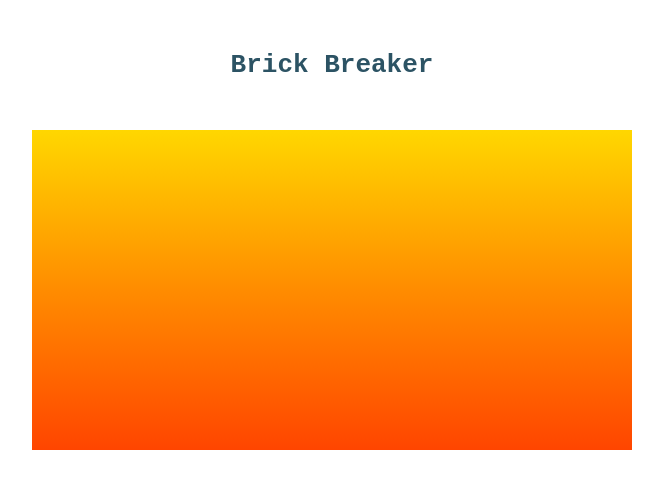
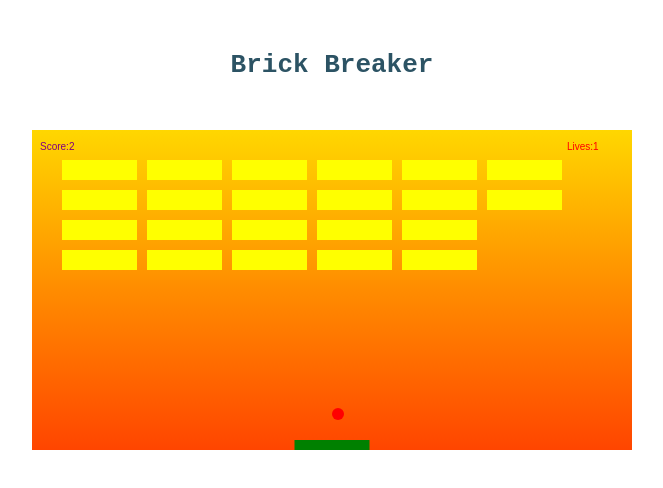
Before and after one commit to ANATULIK/BREAKout, a plain HTML site: page index.html in a window 1280 px wide. Shown: the whole page, without its empty margins (308-971 px from the left). Drawn offline with Linux system fonts and the light colour scheme.

Commit message:
Update index.html

```diff
--- a/index.html
+++ b/index.html
@@ -5,7 +5,7 @@
     <meta name="viewport" content="width=device-width, initial-scale=1.0">
     <title>Break out</title>
     <link rel="stylesheet" href="style.css">
-    <script defer src="./script/main.js"></script>
+    <script defer src="main.js"></script>
 </head>
 <body>
     <div class="wrap">
```
